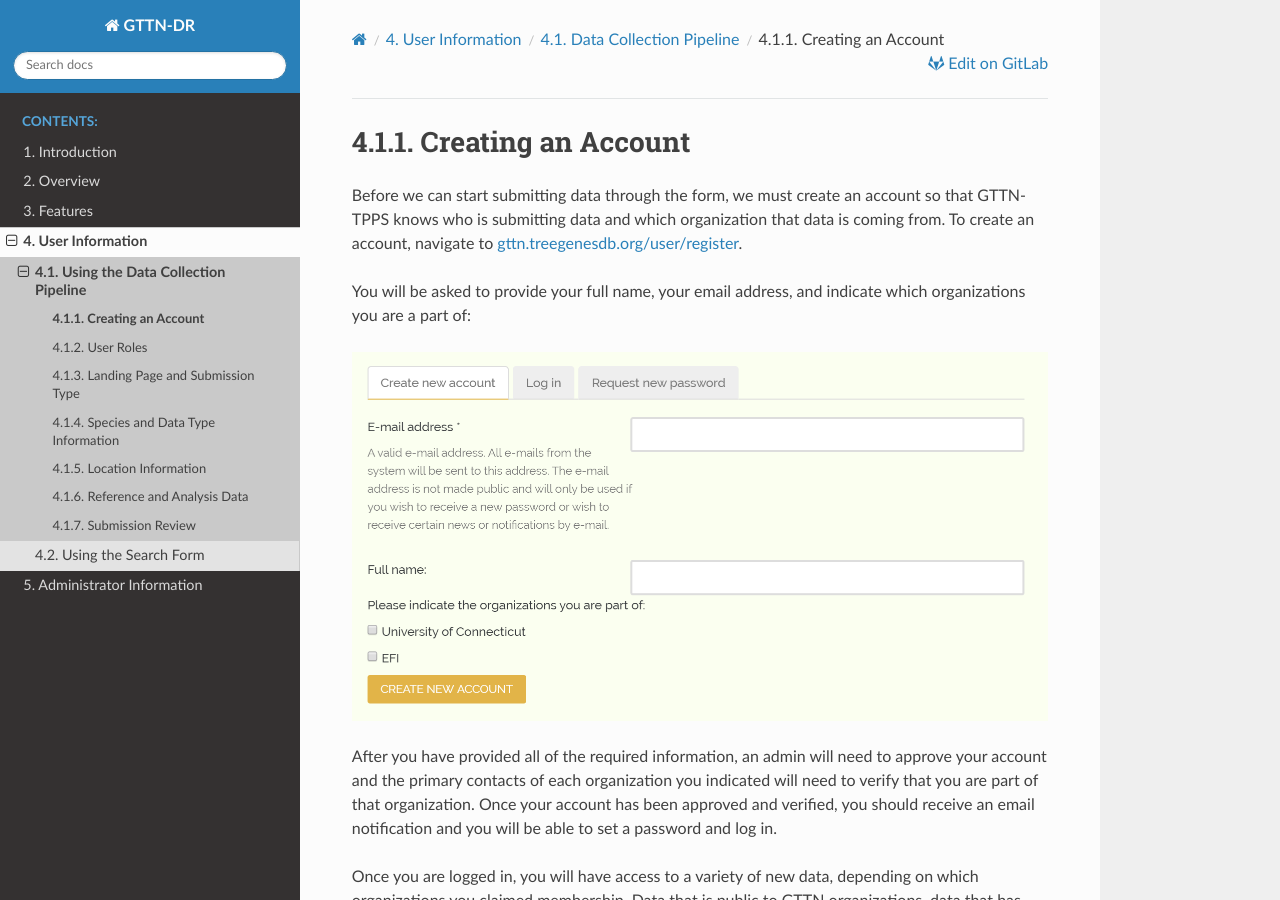
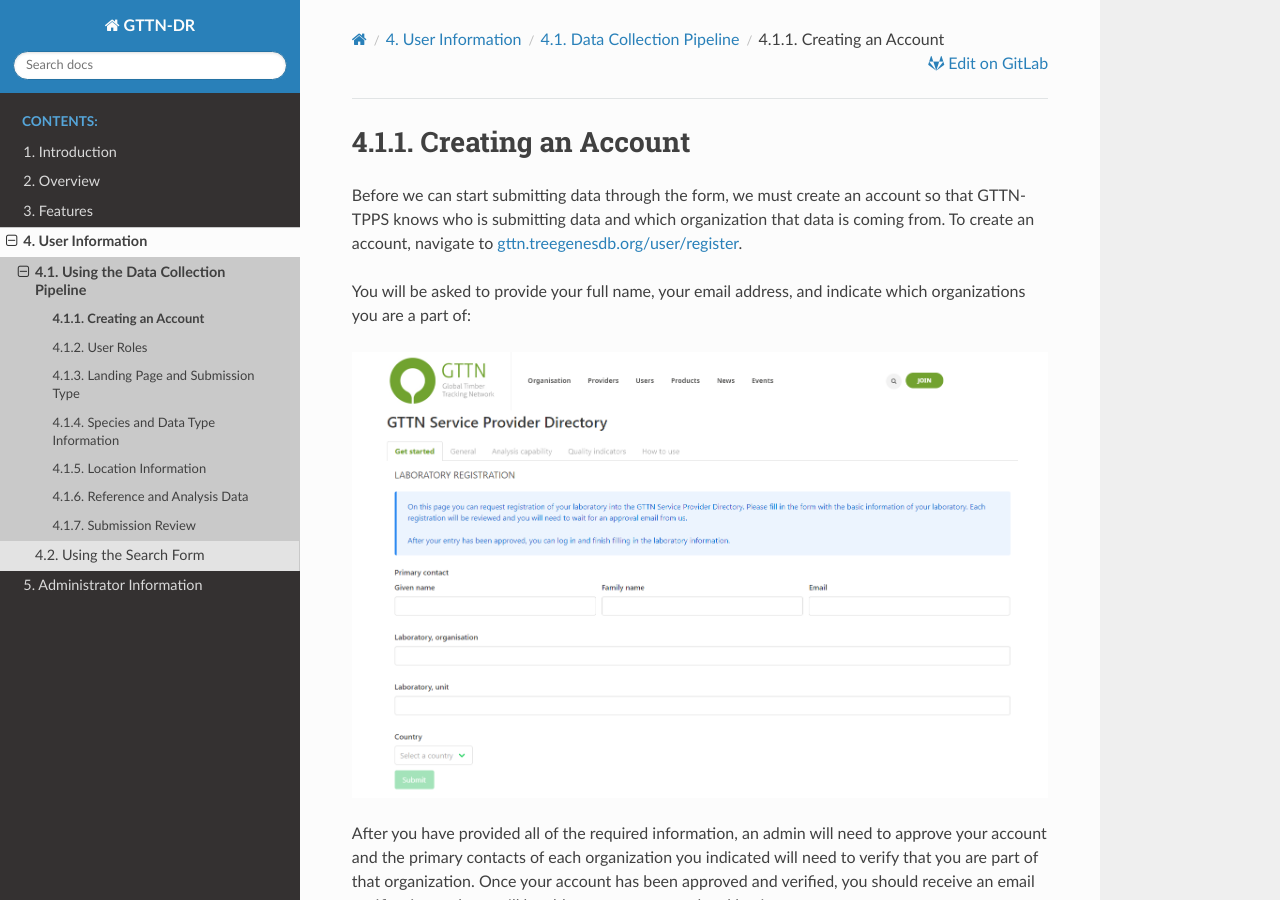
Before and after one commit to par12005/gttn-dr, a Sphinx documentation site: the page built from docs/source/user/account.rst, in a window 1280 px wide and 900 px high. Built offline with Sphinx 7.4.7 and the Read the Docs theme 2.0.0, drawn with Linux system fonts in a browser that asks for light colours; pages that are not in the unit, such as notebooks, are missing from menus.

Commit message:
first commit to update the manual to reflect SPD-RefDB integration

```diff
--- a/docs/source/user/account.rst
+++ b/docs/source/user/account.rst
@@ -5,7 +5,7 @@
 
 You will be asked to provide your full name, your email address, and indicate which organizations you are a part of:
 
-.. image:: ../../../images/register.png
+.. image:: ../../../images/spd_new_lab_registration.png
 
 After you have provided all of the required information, an admin will need to approve your account and the primary contacts of each organization you indicated will need to verify that you are part of that organization. Once your account has been approved and verified, you should receive an email notification and you will be able to set a password and log in.
 
```
Also changed, not shown: images/spd_new_lab_registration.png (added).
